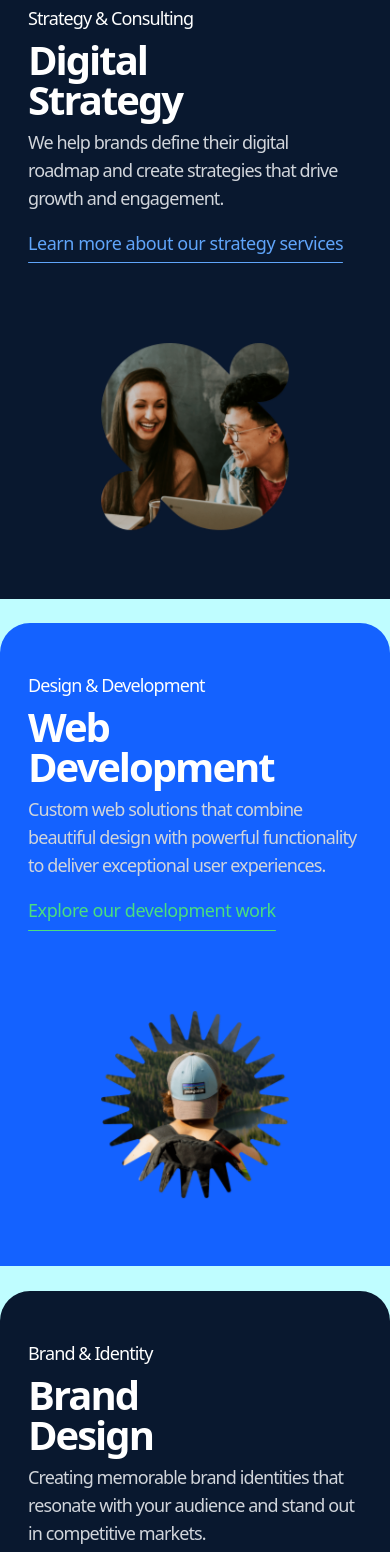
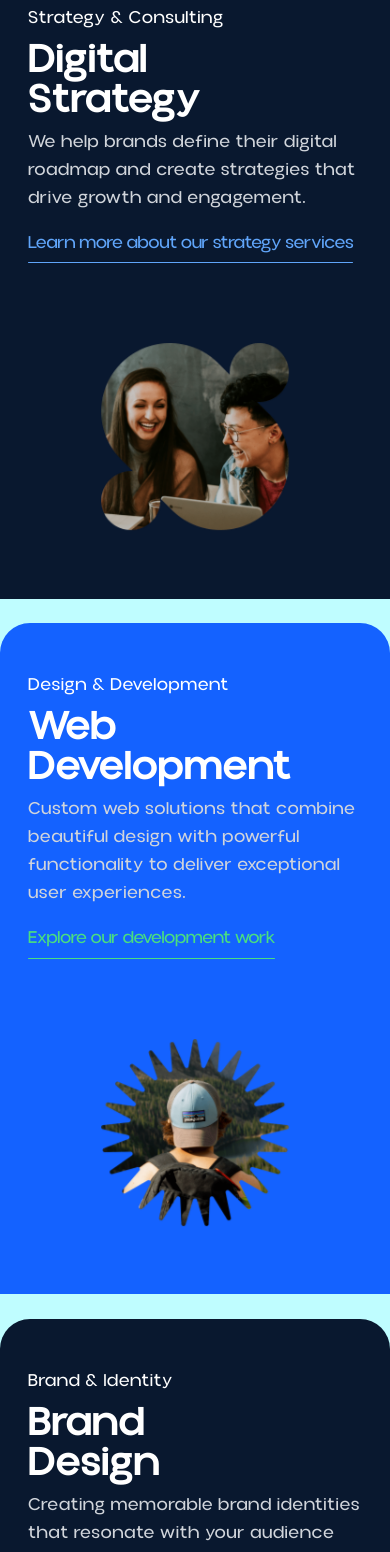
Before and after one commit to Wayber-Technologies/website, a Next.js app: page / in a window 390 px wide. Shown: the part 1140-2692 px from the top of the page. Built offline with nearby package versions, Linux system fonts and the light colour scheme.

Commit message:
update: development

```diff
--- a/components/wwd-cards.tsx
+++ b/components/wwd-cards.tsx
@@ -52,20 +52,20 @@ export default function Card() {
         >
           <div className="w-1/2 xm:w-full sm:w-full h-full flex flex-col gap-14 pt-10 xm:pt-5 sm:pt-5 xm:gap-5 sm:gap-5">
             <div className="flex flex-col gap-2">
-              <h4 className="text-[24px] xm:text-lg sm:text-lg leading-tight tracking-tighter text-white">
+              <h4 className="text-[24px] xm:text-lg sm:text-lg leading-tight tracking-wide text-white font-Aloevera">
                 Strategy & Consulting
               </h4>
-              <h2 className="text-[80px] xm:text-[40px] sm:text-[40px] xm:leading-none sm:leading-none font-bold leading-[80px] tracking-tighter text-white">
+              <h2 className="text-[80px] xm:text-[40px] sm:text-[40px] xm:leading-none sm:leading-none font-bold leading-[80px] tracking-wide text-white font-Aloevera">
                 Digital
                 <br />
                 Strategy
               </h2>
-              <h4 className="text-[20px] sm:text-lg xm:text-lg leading-normal tracking-tighter text-gray-300">
+              <h4 className="text-[20px] sm:text-lg xm:text-lg leading-normal tracking-wide text-gray-300 font-Aloevera">
                 We help brands define their digital roadmap and create strategies that drive growth and engagement.
               </h4>
             </div>
             <div className="w-fit flex flex-col gap-2">
-              <Link className="text-[18px] font-normal leading-tight tracking-tight text-blue-400" href="/">
+              <Link className="text-[18px] font-normal leading-tight tracking-tight text-blue-400 font-Aloevera" href="/">
                 Learn more about our strategy services
               </Link>
               <div className="w-full h-[1px] rounded-lg bg-blue-400" />
@@ -94,21 +94,21 @@ export default function Card() {
         >
           <div className="w-1/2 xm:w-full sm:w-full h-full flex flex-col gap-14 pt-10 xm:pt-5 sm:pt-5 xm:gap-5 sm:gap-5">
             <div className="flex flex-col gap-2">
-              <h4 className="text-[24px] xm:text-lg sm:text-lg leading-tight tracking-tighter text-white">
+              <h4 className="text-[24px] xm:text-lg sm:text-lg leading-tight tracking-wide text-white font-Aloevera">
                 Design & Development
               </h4>
-              <h2 className="text-[80px] xm:text-[40px] sm:text-[40px] xm:leading-none sm:leading-none font-bold leading-[80px] tracking-tighter text-white">
+              <h2 className="text-[80px] xm:text-[40px] sm:text-[40px] xm:leading-none sm:leading-none font-bold leading-[80px] tracking-wide text-white font-Aloevera">
                 Web
                 <br />
                 Development
               </h2>
-              <h4 className="text-[20px] sm:text-lg xm:text-lg leading-normal tracking-tighter text-gray-300">
+              <h4 className="text-[20px] sm:text-lg xm:text-lg leading-normal tracking-wide text-gray-300 font-Aloevera">
                 Custom web solutions that combine beautiful design with powerful functionality to deliver exceptional
                 user experiences.
               </h4>
             </div>
             <div className="w-fit flex flex-col gap-2">
-              <Link className="text-[18px] font-normal leading-tight tracking-tight text-green-400" href="/">
+              <Link className="text-[18px] font-normal leading-tight tracking-tight text-green-400 font-Aloevera" href="/">
                 Explore our development work
               </Link>
               <div className="w-full h-[1px] rounded-lg bg-green-400" />
@@ -137,21 +137,21 @@ export default function Card() {
         >
           <div className="w-1/2 xm:w-full sm:w-full h-full flex flex-col gap-14 pt-10 xm:pt-5 sm:pt-5 xm:gap-5 sm:gap-5">
             <div className="flex flex-col gap-2">
-              <h4 className="text-[24px] xm:text-lg sm:text-lg leading-tight tracking-tighter text-white">
+              <h4 className="text-[24px] xm:text-lg sm:text-lg leading-tight tracking-wide text-white font-Aloevera">
                 Brand & Identity
               </h4>
-              <h2 className="text-[80px] xm:text-[40px] sm:text-[40px] xm:leading-none sm:leading-none font-bold leading-[80px] tracking-tighter text-white">
+              <h2 className="text-[80px] xm:text-[40px] sm:text-[40px] xm:leading-none sm:leading-none font-bold leading-[80px] tracking-wide text-white font-Aloevera">
                 Brand
                 <br />
                 Design
               </h2>
-              <h4 className="text-[20px] sm:text-lg xm:text-lg leading-normal tracking-tighter text-gray-300">
+              <h4 className="text-[20px] sm:text-lg xm:text-lg leading-normal tracking-wide text-gray-300 font-Aloevera">
                 Creating memorable brand identities that resonate with your audience and stand out in competitive
                 markets.
               </h4>
             </div>
             <div className="w-fit flex flex-col gap-2">
-              <Link className="text-[18px] font-normal leading-tight tracking-tight text-purple-400" href="/">
+              <Link className="text-[18px] font-normal leading-tight tracking-tight text-purple-400 font-Aloevera" href="/">
                 View our branding projects
               </Link>
               <div className="w-full h-[1px] rounded-lg bg-purple-400" />
@@ -180,21 +180,21 @@ export default function Card() {
         >
           <div className="w-1/2 xm:w-full sm:w-full h-full flex flex-col gap-14 pt-10 xm:pt-5 sm:pt-5 xm:gap-5 sm:gap-5">
             <div className="flex flex-col gap-2">
-              <h4 className="text-[24px] xm:text-lg sm:text-lg leading-tight tracking-tighter text-white">
+              <h4 className="text-[24px] xm:text-lg sm:text-lg leading-tight tracking-wide text-white font-Aloevera">
                 Marketing & Growth
               </h4>
-              <h2 className="text-[80px] xm:text-[40px] sm:text-[40px] xm:leading-none sm:leading-none font-bold leading-[80px] tracking-tighter text-white">
+              <h2 className="text-[80px] xm:text-[40px] sm:text-[40px] xm:leading-none sm:leading-none font-bold leading-[80px] tracking-wide text-white font-Aloevera">
                 Digital
                 <br />
                 Marketing
               </h2>
-              <h4 className="text-[20px] sm:text-lg xm:text-lg leading-normal tracking-tighter text-gray-300">
+              <h4 className="text-[20px] sm:text-lg xm:text-lg leading-normal tracking-wide text-gray-300 font-Aloevera">
                 Data-driven marketing campaigns that amplify your brand reach and convert prospects into loyal
                 customers.
               </h4>
             </div>
             <div className="w-fit flex flex-col gap-2">
-              <Link className="text-[18px] font-normal leading-tight tracking-tight text-orange-400" href="/">
+              <Link className="text-[18px] font-normal leading-tight tracking-tight text-orange-400 font-Aloevera" href="/">
                 Discover our marketing solutions
               </Link>
               <div className="w-full h-[1px] rounded-lg bg-orange-400" />
--- a/container/home-page/Clients.tsx
+++ b/container/home-page/Clients.tsx
@@ -14,7 +14,7 @@ export default function Clients() {
 
   return (
     <section className="w-full padding-y">
-      <h1 className="sub-heading padding-x font-medium font-Bricolage text-secondry pb-[50px]">Clients’ reviews</h1>
+      <h1 className="sub-heading padding-x font-medium font-Aloevera text-secondry pb-[50px]">Clients’ reviews</h1>
       {clientsItem.map((item) => (
         <div
           key={item.id}
@@ -25,13 +25,13 @@ export default function Clients() {
           <div className="w-full flex items-center justify-between py-[10px] padding-x">
             <div className="w-[50%] flex items-center">
               <div className="w-[40%] sm:w-auto xm:w-auto">
-                <Link href={item.href} className="small-text font-normal font-Bricolage text-secondry link-flash">
+                <Link href={item.href} className="small-text font-normal font-Aloevera text-secondry link-flash">
                   {item.website}
                 </Link>
               </div>
               <div className="w-auto sm:hidden xm:hidden">
                 <motion.h3
-                  className={`small-text font-normal font-Bricolage text-secondry ${
+                  className={`small-text font-normal font-Aloevera text-secondry ${
                     activeAccordion === item.id ? "opacity-100" : "opacity-0"
                   } opacity-0 transition-all duration-200 ease-in-out`}
                 >
@@ -41,11 +41,11 @@ export default function Clients() {
             </div>
             <div className="w-[50%] flex items-center justify-between">
               <div className="w-[40%] sm:w-auto xm:w-auto">
-                <h3 className="small-text font-normal font-Bricolage text-secondry">{item.name}</h3>
+                <h3 className="small-text font-normal font-Aloevera text-secondry">{item.name}</h3>
               </div>
               <div className="w-[10%] sm:w-auto xm:w-auto flex items-end justify-end">
                 <button
-                  className={`small-text font-normal font-Bricolage uppercase transition-all duration-200 ease-in-out ${
+                  className={`small-text font-normal font-Aloevera uppercase transition-all duration-200 ease-in-out ${
                     activeAccordion === item.id ? "text-gray-300" : "text-secondry link-flash"
                   }`}
                   onClick={() => toggleAccordion(item.id)}
@@ -94,7 +94,7 @@ export default function Clients() {
                         <Image src={item.src} alt="clientImg" className="w-full h-full object-cover rounded-[10px]" />
                       </div>
                       <div className="">
-                        <p className="small-text tracking-wider font-normal font-Bricolage text-secondry">
+                        <p className="small-text tracking-wider font-normal font-Aloevera text-secondry">
                           {item.review}
                         </p>
                       </div>
```
Also changed, not shown: container/home-page/About.tsx (+8 -8 lines).
